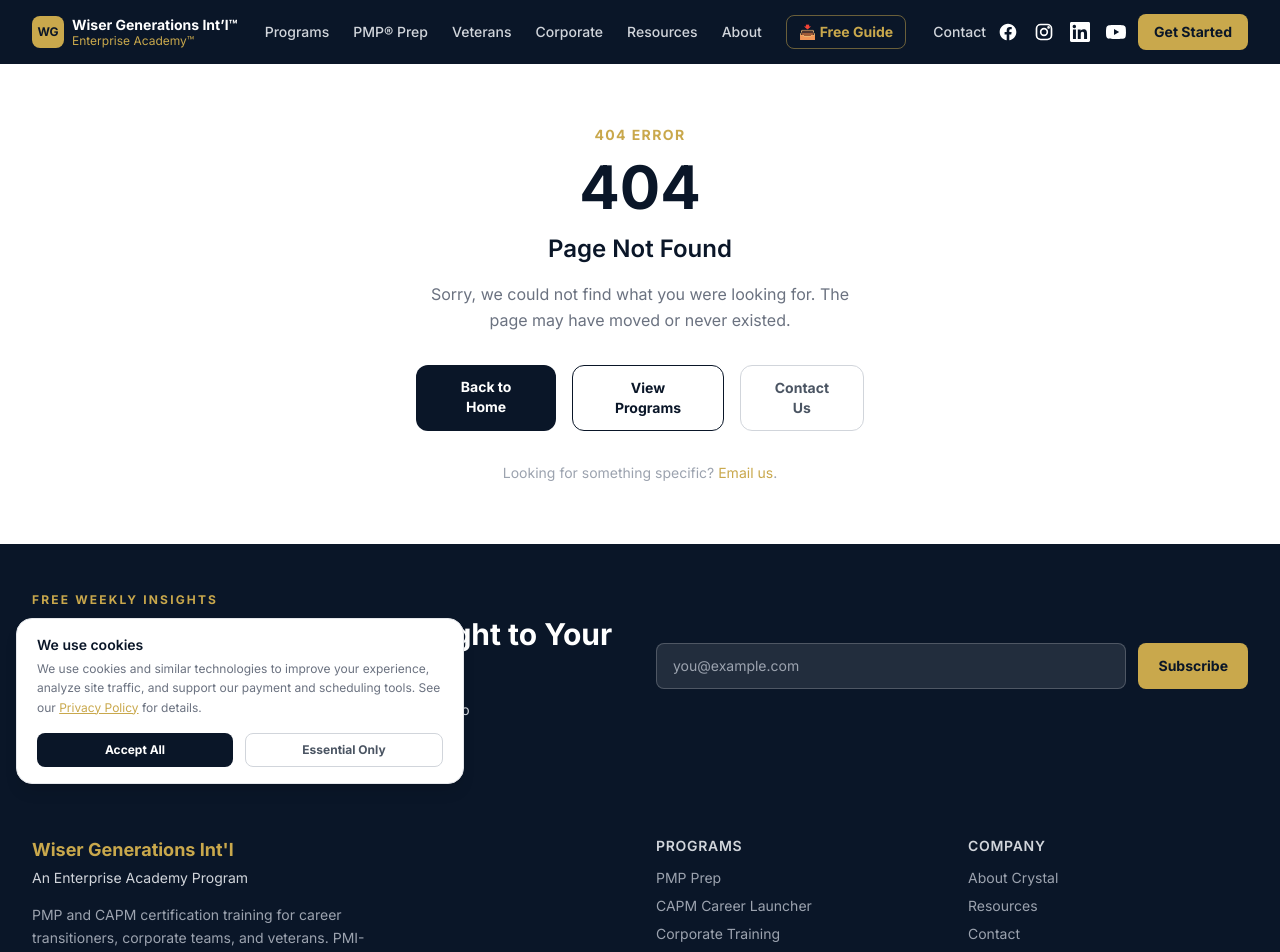
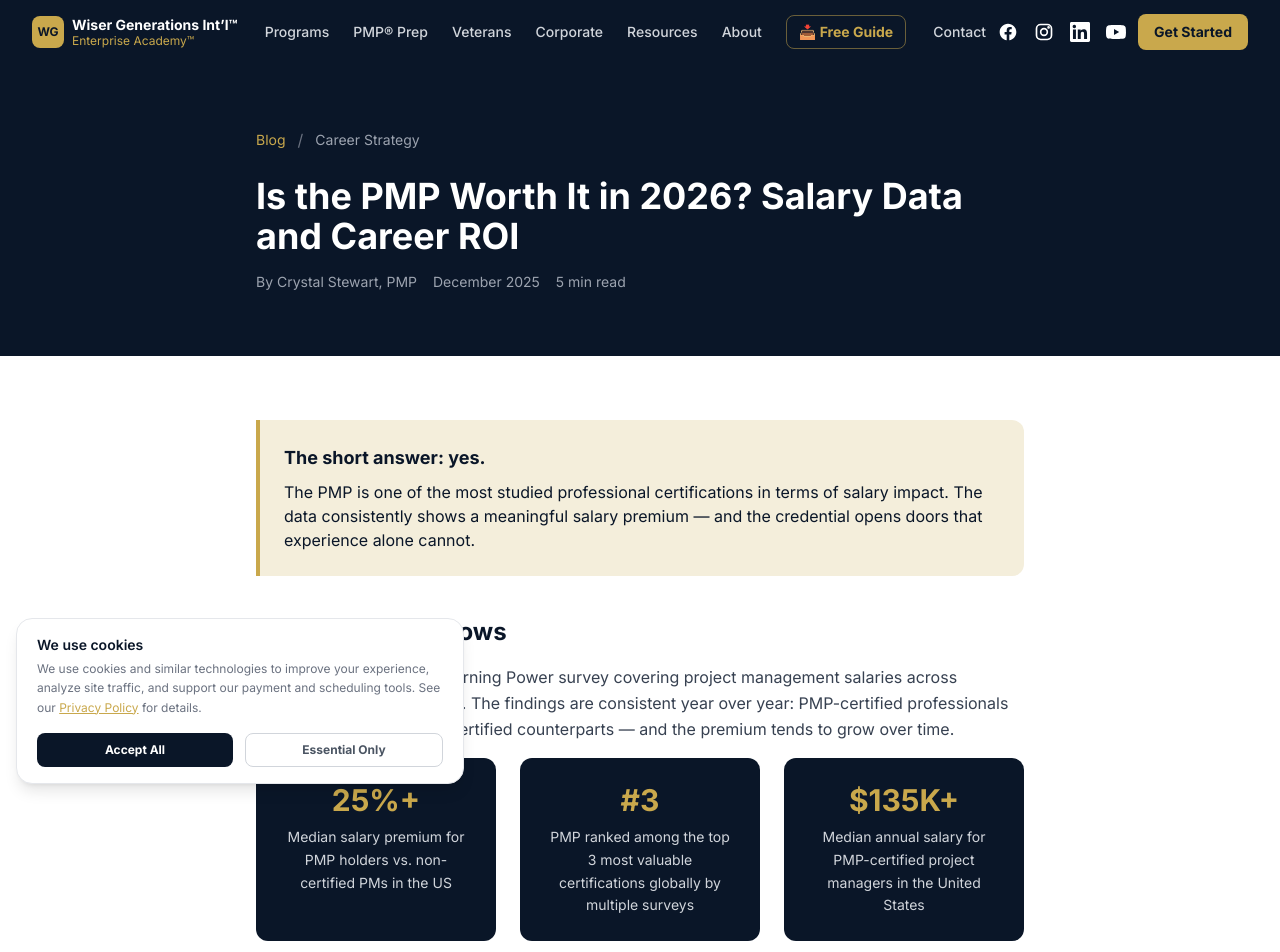
Before and after one commit to D4CGDBEMWS/wisergenerations-pmp, a Next.js app: page /blog/pmp-salary-roi-2026 in a window 1280 px wide. Before the commit this address had no page. Shown: the top 952 px of the page. Built offline with nearby package versions, Linux system fonts and the light colour scheme.

Commit message:
Add PMP Salary ROI 2026 blog post

```diff
--- /dev/null
+++ b/app/blog/pmp-salary-roi-2026/page.tsx
@@ -0,0 +1,137 @@
+import type { Metadata } from 'next'
+import Link from 'next/link'
+
+export const metadata: Metadata = {
+  title: 'Is the PMP Worth It in 2026? Salary Data and Career ROI | Wiser Generations',
+  description: 'Does the PMP certification actually pay off? We break down the salary data, career outcomes, and return on investment for PMP certification in 2026.',
+}
+
+const CALENDLY = 'https://calendly.com/space4grace/15min'
+
+export default function PmpSalaryRoiPost() {
+  return (
+    <main className="bg-white">
+      <section className="bg-navy text-white py-16 px-4">
+        <div className="max-w-3xl mx-auto">
+          <div className="flex items-center gap-3 mb-6">
+            <Link href="/blog" className="text-gold text-sm hover:underline">Blog</Link>
+            <span className="text-gray-500">/</span>
+            <span className="text-gray-400 text-sm">Career Strategy</span>
+          </div>
+          <h1 className="text-3xl md:text-4xl font-bold mb-4">
+            Is the PMP Worth It in 2026? Salary Data and Career ROI
+          </h1>
+          <div className="flex items-center gap-4 text-gray-400 text-sm">
+            <span>By Crystal Stewart, PMP</span>
+            <span>December 2025</span>
+            <span>5 min read</span>
+          </div>
+        </div>
+      </section>
+
+      <article className="py-16 px-4">
+        <div className="max-w-3xl mx-auto">
+
+          <div className="bg-gold/20 border-l-4 border-gold rounded-r-xl p-6 mb-10">
+            <p className="font-bold text-navy text-lg mb-2">The short answer: yes.</p>
+            <p className="text-navy">
+              The PMP is one of the most studied professional certifications in terms of salary impact.
+              The data consistently shows a meaningful salary premium — and the credential opens doors
+              that experience alone cannot.
+            </p>
+          </div>
+
+          <h2 className="text-2xl font-bold text-navy mt-10 mb-4">What the Data Shows</h2>
+          <p className="text-gray-700 leading-relaxed mb-4">
+            PMI publishes an annual Earning Power survey covering project management salaries across industries
+            and geographies. The findings are consistent year over year: PMP-certified professionals earn
+            more than their non-certified counterparts — and the premium tends to grow over time.
+          </p>
+          <div className="grid md:grid-cols-3 gap-6 mb-8">
+            {[
+              { stat: '25%+', label: 'Median salary premium for PMP holders vs. non-certified PMs in the US' },
+              { stat: '#3', label: 'PMP ranked among the top 3 most valuable certifications globally by multiple surveys' },
+              { stat: '$135K+', label: 'Median annual salary for PMP-certified project managers in the United States' },
+            ].map((item) => (
+              <div key={item.stat} className="bg-navy text-white rounded-xl p-6 text-center">
+                <div className="text-3xl font-bold text-gold mb-2">{item.stat}</div>
+                <p className="text-gray-300 text-sm leading-relaxed">{item.label}</p>
+              </div>
+            ))}
+          </div>
+          <p className="text-gray-500 text-xs mb-8 italic">
+            Source: PMI Earning Power: Project Management Salary Survey and industry salary databases.
+            Figures represent medians and vary by location, industry, and experience level.
+          </p>
+
+          <h2 className="text-2xl font-bold text-navy mt-10 mb-4">Why the PMP Commands a Premium</h2>
+          <p className="text-gray-700 leading-relaxed mb-4">
+            The salary premium is not just about the letters. The PMP is a signal that carries weight
+            because it is genuinely hard to earn — you need real experience, formal education hours,
+            and you have to pass a rigorous exam. Employers know this. When they see PMP on a resume,
+            they know the candidate has done the work.
+          </p>
+          <p className="text-gray-700 leading-relaxed mb-6">
+            The credential also opens doors in industries and organizations that specifically require it.
+            Federal contracting, defense, healthcare system implementation, and large enterprise IT projects
+            often require PMP certification for project leadership roles. Without it, you cannot apply.
+            With it, you are competitive for positions that simply were not accessible before.
+          </p>
+
+          <h2 className="text-2xl font-bold text-navy mt-10 mb-4">Calculating Your ROI</h2>
+          <p className="text-gray-700 leading-relaxed mb-4">
+            A PMP prep program at Wiser Generations starts at $1,497. The PMI exam fee for members is $405.
+            The PMI membership itself is $139/year. Total initial investment is roughly $2,000–$2,200.
+          </p>
+          <p className="text-gray-700 leading-relaxed mb-4">
+            If the PMP adds $10,000 to your annual salary — a conservative estimate based on available data —
+            you break even in about 90 days. If it opens a role at $20,000 more than your current position,
+            the payback period is even shorter.
+          </p>
+          <p className="text-gray-700 leading-relaxed mb-6">
+            And unlike other investments, the credential does not depreciate. You hold the PMP for life
+            with PDU maintenance. The compounding effect of a higher salary base, combined with the doors
+            it opens over a career, makes the ROI calculation look better every year.
+          </p>
+
+          <h2 className="text-2xl font-bold text-navy mt-10 mb-4">Who Benefits Most</h2>
+          <p className="text-gray-700 leading-relaxed mb-4">
+            The PMP credential delivers the highest ROI for three groups:
+          </p>
+          <div className="space-y-4 mb-8">
+            {[
+              { group: 'Experienced PMs without a credential', body: 'If you have been doing the work but lack the certification, the PMP is low-hanging fruit. You likely qualify, you already understand the concepts, and a passing score immediately upgrades your positioning in every future job application.' },
+              { group: 'Veterans transitioning to civilian PM roles', body: 'Military leadership experience maps well to PMP eligibility — but civilian employers often need the credential as a translation layer. The PMP bridges the gap between your demonstrated capability and what the job posting requires.' },
+              { group: 'Career transitioners entering PM', body: 'For people pivoting into project management from another field, the CAPM or PMP credential provides immediate credibility and access to roles that would otherwise require years of PM-specific experience to unlock.' },
+            ].map((item) => (
+              <div key={item.group} className="bg-gray-50 rounded-xl p-6 border border-gray-200">
+                <h3 className="font-bold text-navy mb-2">{item.group}</h3>
+                <p className="text-gray-700 text-sm leading-relaxed">{item.body}</p>
+              </div>
+            ))}
+          </div>
+
+          <div className="bg-navy text-white rounded-2xl p-8 mt-10">
+            <h3 className="text-xl font-bold mb-4">Ready to Calculate Your Personal ROI?</h3>
+            <p className="text-gray-300 mb-6">
+              Book a free strategy call with Crystal. She will assess your eligibility, tell you which
+              program makes sense, and help you map the timeline from enrollment to credential — so you
+              can make an informed decision.
+            </p>
+            <div className="flex flex-col sm:flex-row gap-4">
+              <a href={CALENDLY} target="_blank" rel="noopener noreferrer"
+                className="bg-gold text-navy font-bold px-6 py-3 rounded-lg hover:bg-yellow-400 transition-colors text-center">
+                Book a Free Call
+              </a>
+              <Link href="/programs"
+                className="border border-white text-white font-semibold px-6 py-3 rounded-lg hover:bg-white hover:text-navy transition-colors text-center">
+                View Programs & Pricing
+              </Link>
+            </div>
+          </div>
+
+        </div>
+      </article>
+    </main>
+  )
+}
```
